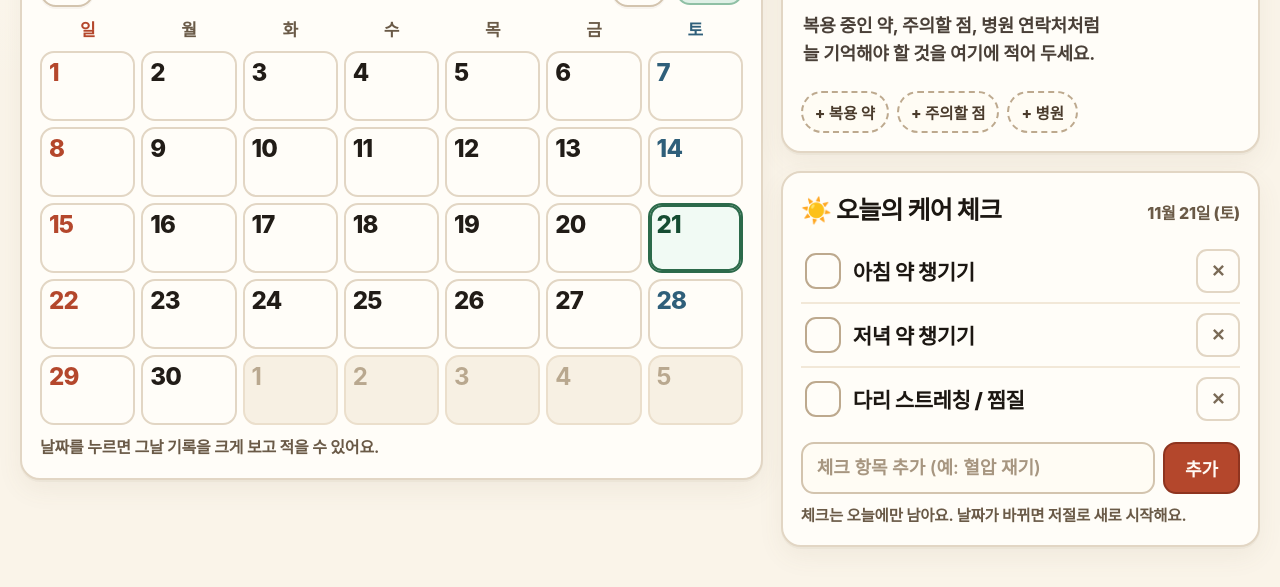
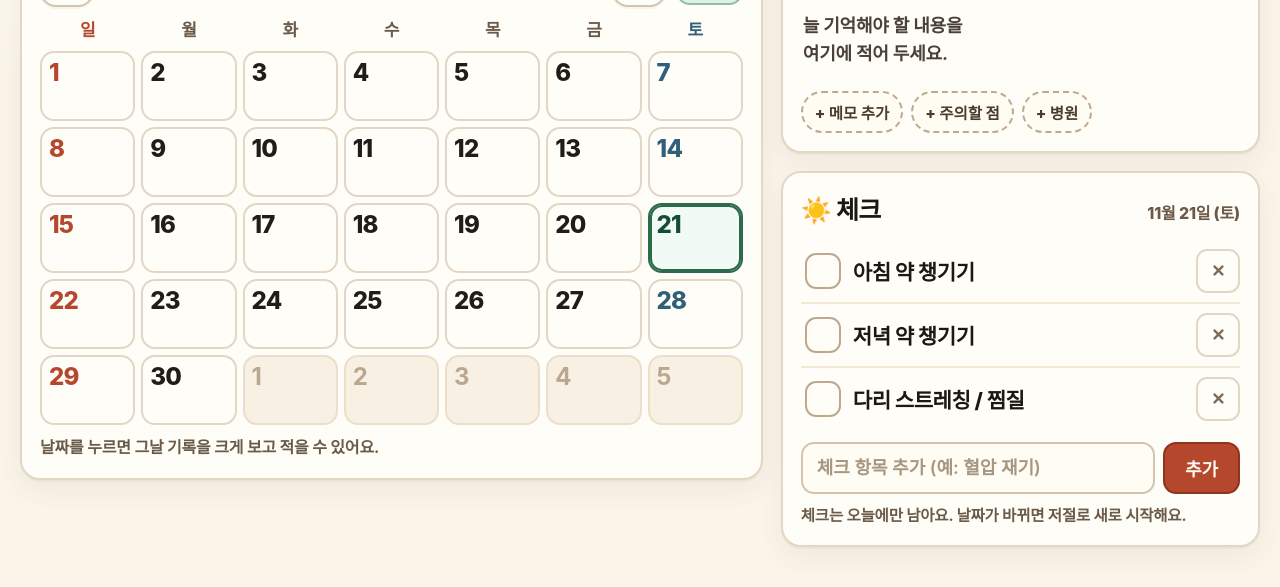
Before and after one commit to Maruwow-cell/-, a plain HTML site: page care.html in a window 1280 px wide. Shown: the part 173-760 px from the top of the page. Drawn offline with Linux system fonts and the light colour scheme; no server answers.

Commit message:
용우네 대시보드 배포

```diff
--- a/care.html
+++ b/care.html
@@ -217,7 +217,7 @@
     font-size:15.5px; font-weight:800;
   }
 
-  /* ── 오늘의 케어 체크 ───────────────────── */
+  /* ── 체크 ──────────────────────────────── */
   .care-list{ list-style:none; padding:0; display:flex; flex-direction:column; }
   .care-item{ display:flex; align-items:center; gap:6px; border-bottom:2px solid #F2E8D8; }
   .care-item:last-child{ border-bottom:0; }
@@ -469,7 +469,7 @@
         </div>
         <div class="pins-wrap" id="pinsWrap"></div>
         <div class="quick-add" id="quickAdd">
-          <button type="button" data-title="복용 중인 약">+ 복용 약</button>
+          <button type="button" data-title="">+ 메모 추가</button>
           <button type="button" data-title="주의할 점">+ 주의할 점</button>
           <button type="button" data-title="병원 · 연락처">+ 병원</button>
         </div>
@@ -477,7 +477,7 @@
 
       <section class="card care-card">
         <div class="card-head">
-          <h2>☀️ 오늘의 케어 체크</h2>
+          <h2>☀️ 체크</h2>
           <span class="card-sub" id="careDate"></span>
         </div>
         <ul class="care-list" id="careList"></ul>
@@ -543,7 +543,7 @@
   /* ═══════════════════════════════════════════════════════
      엄마 간병 보드
      · 달력 + 날짜별 간병 기록
-     · 꼭 기억할 메모(핀), 오늘의 케어 체크
+     · 꼭 기억할 메모(핀), 체크
      · Firebase 실시간 동기화 (REST + SSE, 바깥 라이브러리 없음)
        https://yongwoo-board-default-rtdb.firebaseio.com/mom-care-v1
        — 가족 대시보드(yongwoo-family-board-v1)와 완전히 다른 칸을 씁니다.
@@ -1127,14 +1127,14 @@
     }
     pendingPinsRender = false;
     if (!state.pins.length) {
-      wrap.innerHTML = '<p class="empty">복용 중인 약, 주의할 점, 병원 연락처처럼<br>늘 기억해야 할 것을 여기에 적어 두세요.</p>';
+      wrap.innerHTML = '<p class="empty">늘 기억해야 할 내용을<br>여기에 적어 두세요.</p>';
       return;
     }
     var html = '';
     state.pins.forEach(function (p) {
       html += '<article class="pin" data-id="' + esc(p.id) + '">'
         + '<div class="pin-head">'
-        + '<input class="pin-title" type="text" value="' + esc(p.title) + '" placeholder="제목 (예: 복용 중인 약)" aria-label="메모 제목" maxlength="40">'
+        + '<input class="pin-title" type="text" value="' + esc(p.title) + '" placeholder="제목" aria-label="메모 제목" maxlength="40">'
         + '<button class="pin-del" type="button" data-act="del-pin" aria-label="이 메모 지우기">✕</button>'
         + '</div>'
         + '<textarea class="pin-text" rows="1" placeholder="내용을 적어 두세요" aria-label="메모 내용" maxlength="600">' + esc(p.text) + '</textarea>'
@@ -1187,7 +1187,7 @@
     });
   }
 
-  /* ═══ 오늘의 케어 체크 ═════════════════════ */
+  /* ═══ 체크 ════════════════════════════════ */
   var renderedCareDay = '';
 
   function renderCare() {
@@ -1536,7 +1536,7 @@
       addPin(b.getAttribute('data-title'));
     });
 
-    /* 케어 체크 */
+    /* 체크 */
     $('careList').addEventListener('click', function (e) {
       var del = e.target.closest ? e.target.closest('[data-del]') : null;
       if (del) { deleteCareItem(del.getAttribute('data-del')); return; }
```
